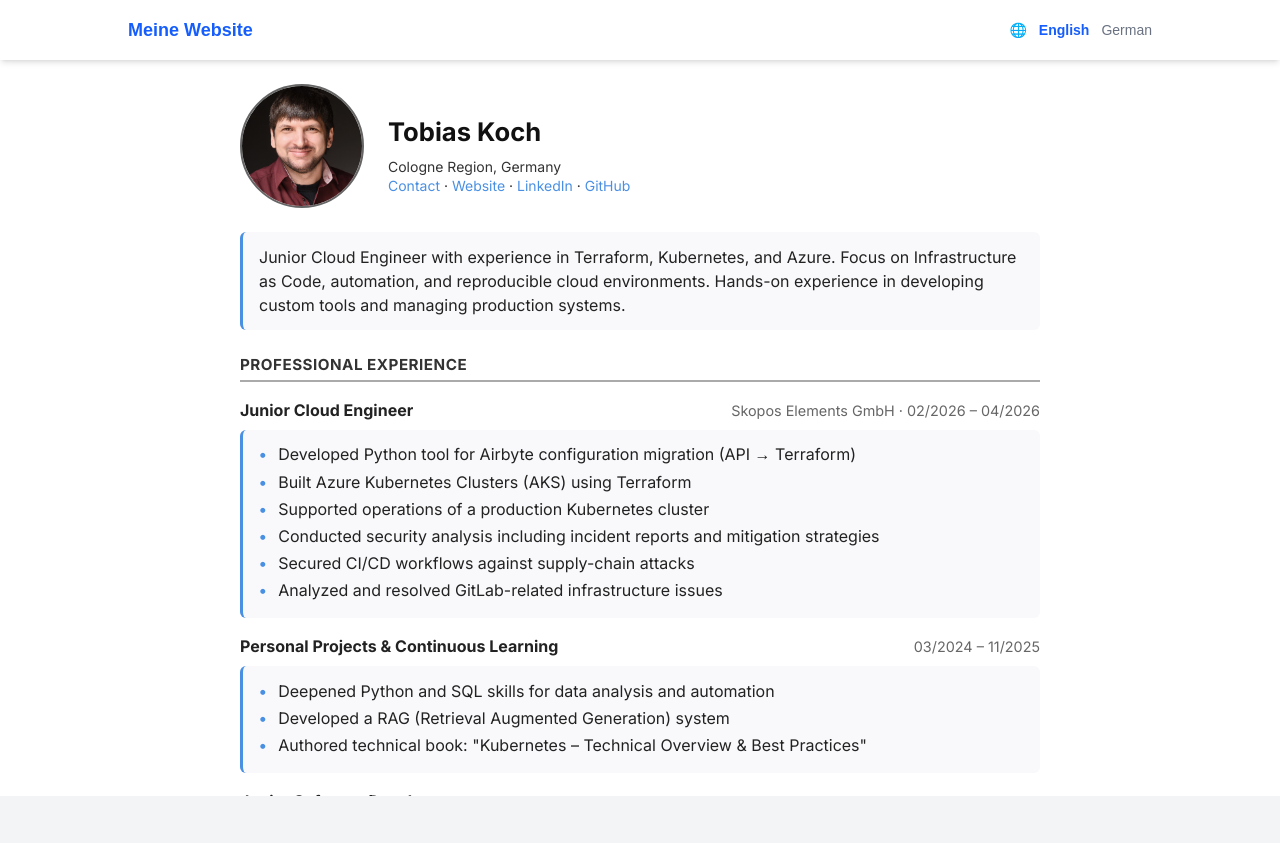
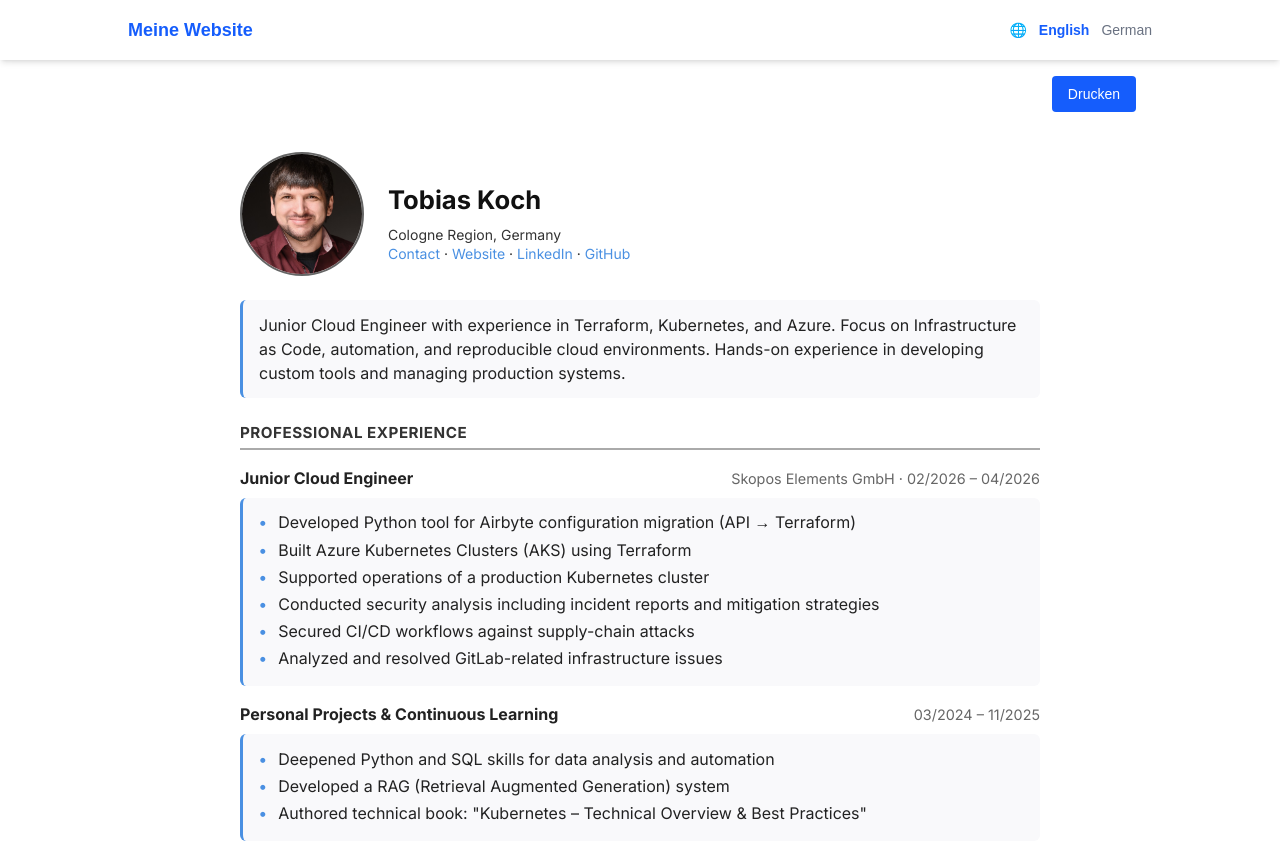
Before and after one commit to tobiask42/website, a Next.js app: page /en/cv in a window 1280 px wide. Shown: the top 843 px of the page. Built offline with nearby package versions, Linux system fonts and the light colour scheme.

Commit message:
added print functionality

```diff
--- a/src/app/[locale]/cv/page.tsx
+++ b/src/app/[locale]/cv/page.tsx
@@ -1,17 +1,34 @@
 'use client';
 
 import { useLocale } from 'next-intl';
+import { useRef } from 'react';
 
 export default function CVPage() {
   const locale = useLocale();
+  const iframeRef = useRef<HTMLIFrameElement>(null);
+
+  const handlePrint = () => {
+    iframeRef.current?.contentWindow?.focus();
+    iframeRef.current?.contentWindow?.print();
+  };
 
   return (
-    <main role="main" className="bg-white p-0 m-0">
+    <main className="bg-white">
+      <div className="max-w-5xl mx-auto px-4 py-4 flex justify-end">
+        <button
+          onClick={handlePrint}
+          className="text-sm bg-blue-600 text-white px-4 py-2 rounded hover:bg-blue-700"
+        >
+          Drucken
+        </button>
+      </div>
+
       <iframe
+        ref={iframeRef}
         src={`/cv/${locale}.html`}
         title="Curriculum Vitae"
         className="w-full border-none block"
-        style={{ height: 'calc(100vh - 64px)', display: 'block' }}
+        style={{ height: 'calc(100vh - 64px)' }}
       />
     </main>
   );
```
